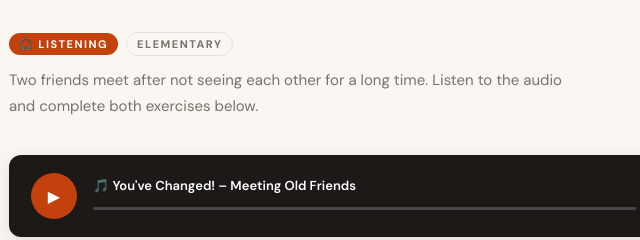
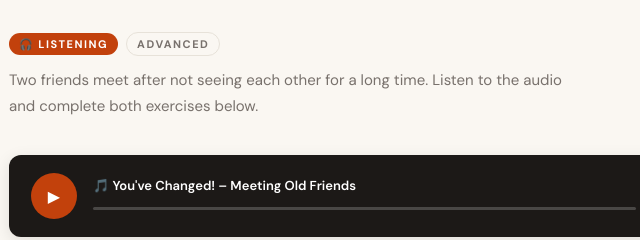
Before and after one commit to prawiramsall-wq/Listening-Advanced, a plain HTML site: page index.html in a window 1280 px wide. Shown: the top 240 px of the page, 271-911 px from the left. Drawn offline with nearby package versions, Linux system fonts and the light colour scheme.

Commit message:
Update index.html

```diff
--- a/index.html
+++ b/index.html
@@ -492,7 +492,7 @@
 <div class="page-header">
   <div class="tag-row">
     <span class="tag tag-orange">🎧 Listening</span>
-    <span class="tag tag-outline">Elementary</span>
+    <span class="tag tag-outline">Advanced</span>
   </div>
   <p>Two friends meet after not seeing each other for a long time. Listen to the audio and complete both exercises below.</p>
 </div>
```
